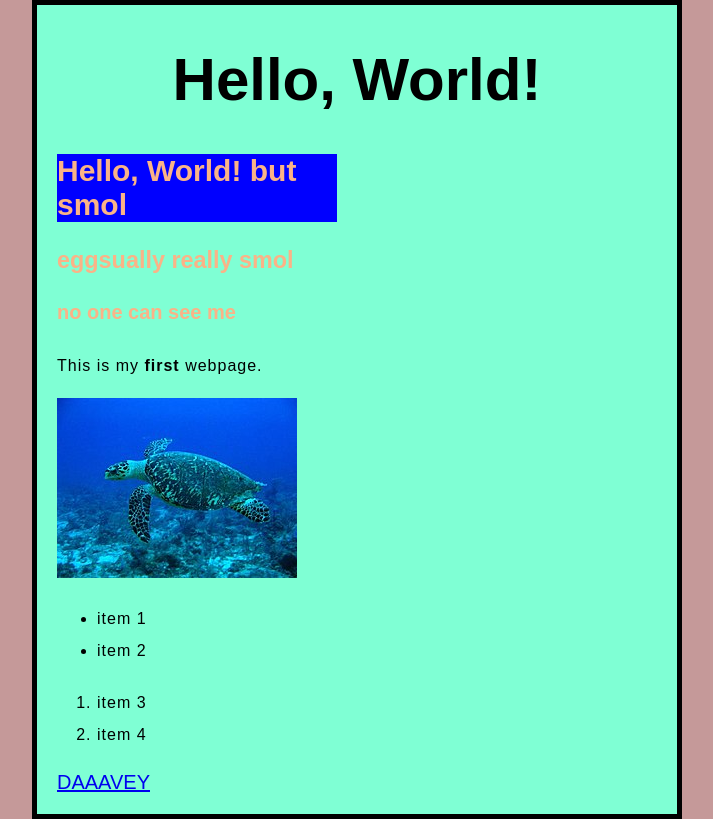
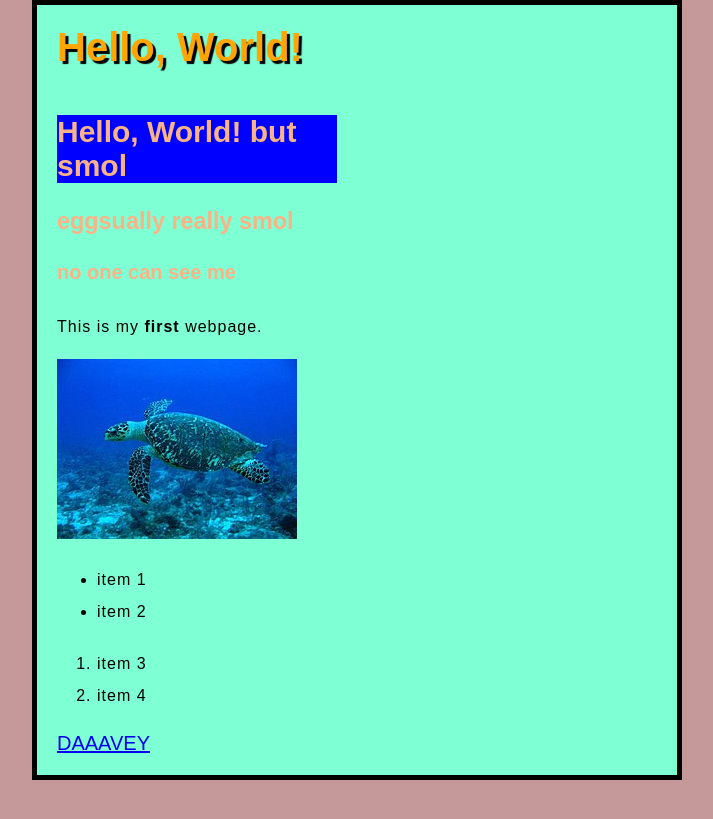
Before and after one commit to Methanoutput/Methanoutput.github.io, a plain HTML site: page index.html in a window 1280 px wide. Shown: the whole page, without its empty margins (283-996 px from the left). Drawn offline with Linux system fonts and the light colour scheme; a web font is replaced by a local one.

Commit message:
text shadow stuff

```diff
--- a/styles/styles.css
+++ b/styles/styles.css
@@ -13,8 +13,10 @@ body {
 }
 
 h1 {
-    font-size: 60px;
-    text-align: center;
+    margin: 0;
+    padding: 20px 0;
+    color: orange;
+    text-shadow: 3px 3px 1px black;
 }
 
 h2 {
```
